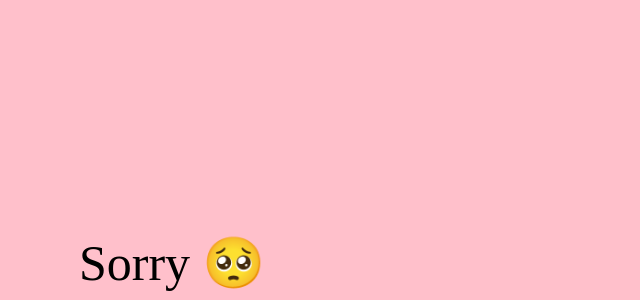
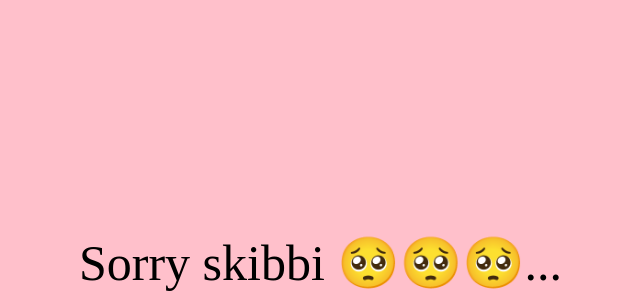
Before and after one commit to vatsps/raags, a plain HTML site: page ss.html in a window 1280 px wide. Shown: the part 790-1090 px from the top of the page, without its empty margins (11-651 px from the left). Drawn offline with Linux system fonts and the light colour scheme.

Commit message:
Update ss.html

```diff
--- a/ss.html
+++ b/ss.html
@@ -20,7 +20,7 @@
 </style>
 
 <body>
-Sorry 🥺
+Sorry skibbi 🥺🥺🥺...
 </body>
 
 </html>
```
